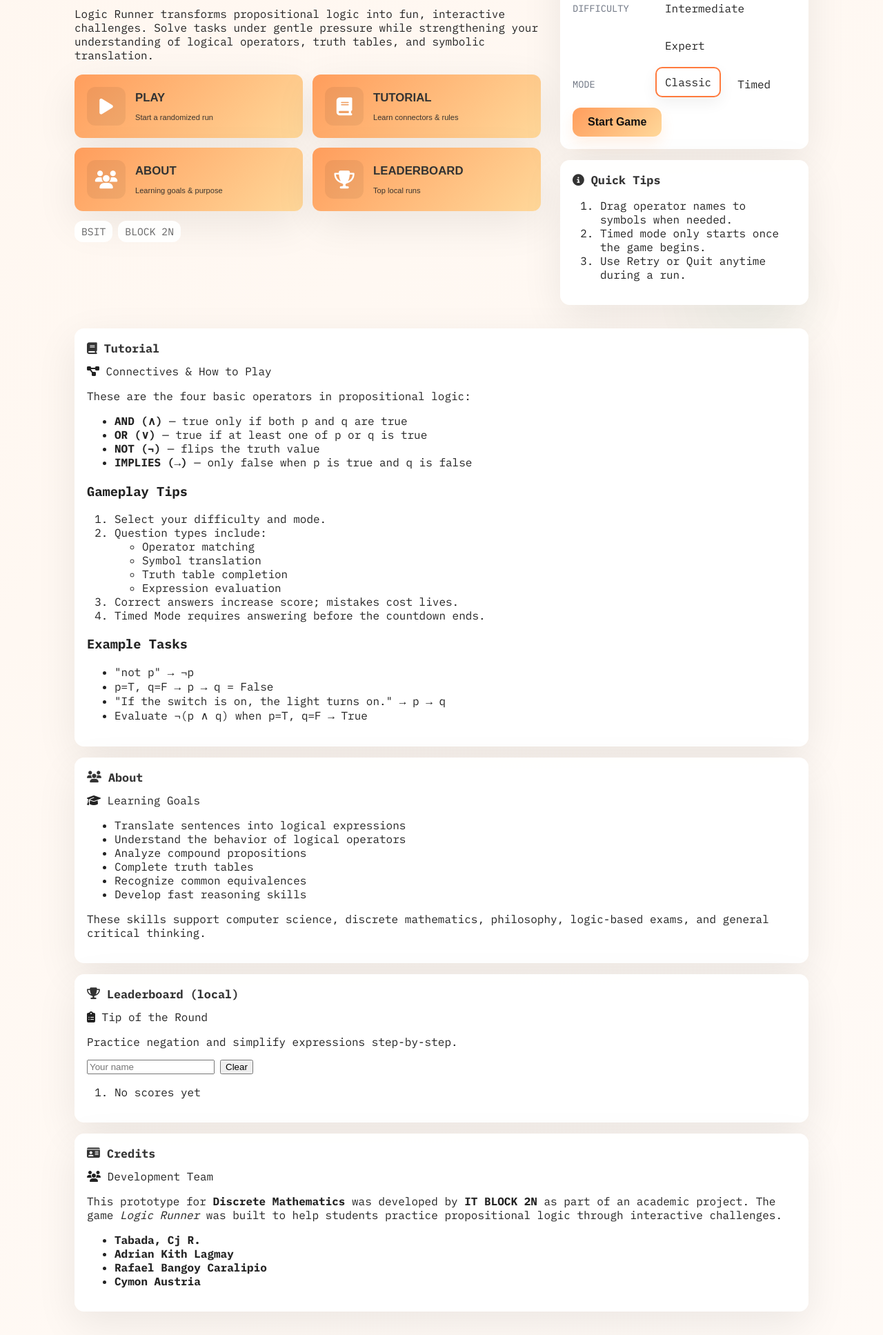
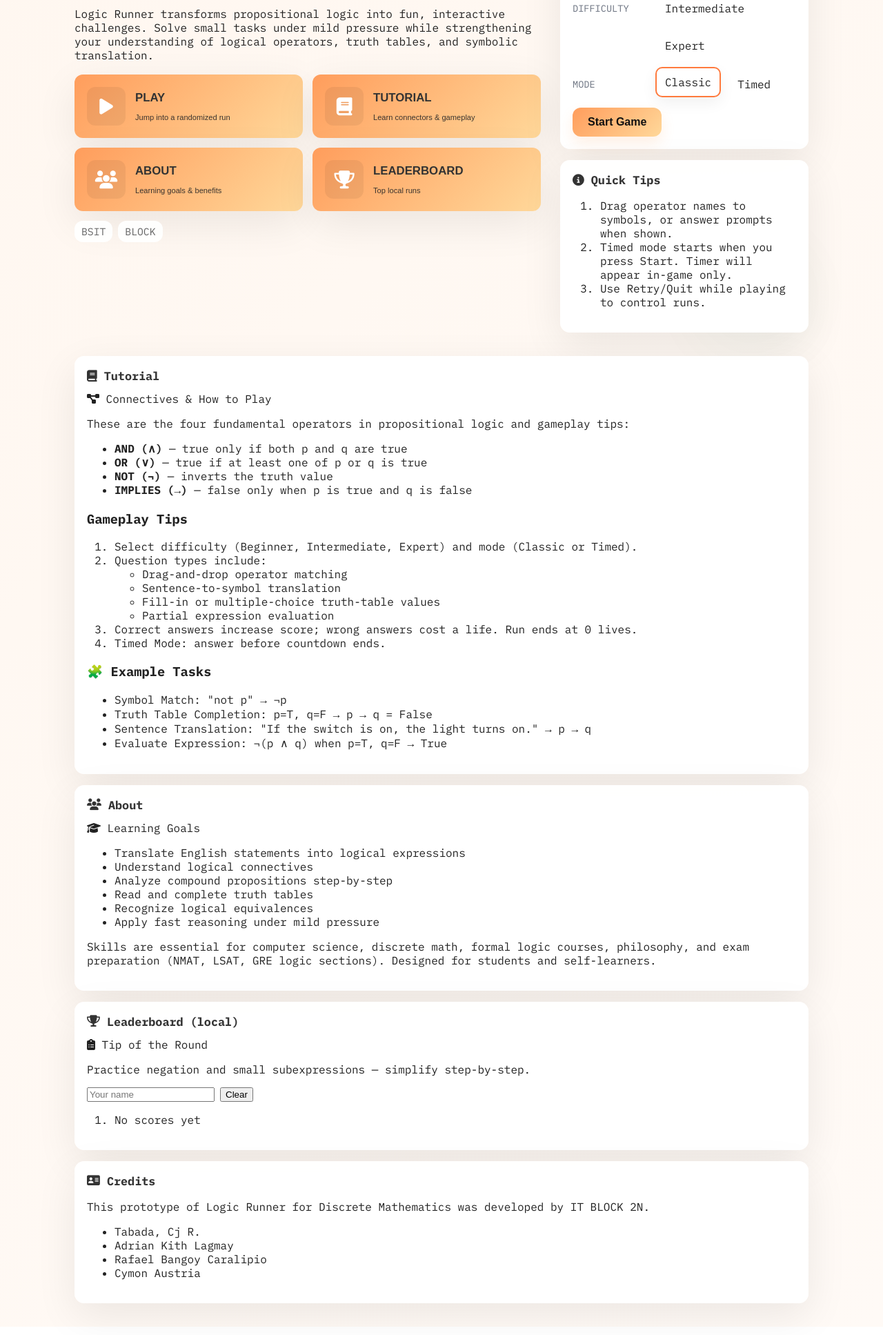
Before and after one commit to bertings1/Logic-Runner-1.0, a plain HTML site: page index.html in a window 1280 px wide. Shown: the part 211-2146 px from the top of the page at 69% size. Drawn offline with Linux system fonts and the light colour scheme.

Commit message:
Update index.html

```diff
--- a/index.html
+++ b/index.html
@@ -8,29 +8,20 @@
   <link rel="stylesheet" href="style.css">
   <link rel="stylesheet" href="https://cdnjs.cloudflare.com/ajax/libs/font-awesome/6.4.0/css/all.min.css">
 </head>
-
 <body>
   <div class="bg-animated" aria-hidden="true"></div>
 
   <header class="topbar" role="banner">
     <div class="topbar-left">
-      <button id="hamburger" class="hamburger" aria-label="Open menu" type="button">
-        <i class="fas fa-bars"></i>
-      </button>
-      <div class="logo" aria-hidden="false">
-        <i class="fas fa-brain"></i><span class="brand">Logic Runner</span>
-      </div>
+      <button id="hamburger" class="hamburger" aria-label="Open menu" type="button"><i class="fas fa-bars"></i></button>
+      <div class="logo" aria-hidden="false"><i class="fas fa-brain"></i><span class="brand">Logic Runner</span></div>
     </div>
 
     <nav class="topnav" id="topnav" aria-label="Main navigation" style="display:none;"></nav>
 
     <div class="topbar-right">
-      <button id="sound-toggle" class="icon-btn" title="Toggle sound" type="button">
-        <i class="fas fa-volume-up"></i>
-      </button>
-      <button id="open-leaderboard" class="icon-btn" title="Leaderboard" type="button">
-        <i class="fas fa-trophy"></i>
-      </button>
+      <button id="sound-toggle" class="icon-btn" title="Toggle sound" type="button"><i class="fas fa-volume-up"></i></button>
+      <button id="open-leaderboard" class="icon-btn" title="Leaderboard" type="button"><i class="fas fa-trophy"></i></button>
     </div>
   </header>
 
@@ -39,107 +30,91 @@
     <button class="menu-item" data-target="tutorial-panel" type="button">Tutorial</button>
     <button class="menu-item" data-target="about-panel" type="button">About</button>
     <button class="menu-item" data-target="leaderboard-panel" type="button">Leaderboard</button>
-    <button class="menu-item" data-target="credits-panel" type="button">Credits</button>
   </div>
 
   <main class="container" id="main-container">
-
     <!-- HOME / PLAY -->
     <section id="home" class="panel active-panel" aria-label="Home">
       <div class="hero" id="hero-section">
         <div class="hero-left">
           <h1 class="shimmer">Logic Runner</h1>
-          <p class="subtitle">A simple prototype tool about Propositional Logic</p>
+          <p class="subtitle">Test your wits and master propositional logic through gameplay.</p>
 
-          <div class="topic-info">
+          <div class="topic-info" aria-hidden="false">
             <div class="topic-title"><i class="fas fa-lightbulb"></i> Master Propositional Logic</div>
-            <p>
-              Logic Runner transforms propositional logic into fun, interactive challenges.
-              Solve tasks under gentle pressure while strengthening your understanding of
-              logical operators, truth tables, and symbolic translation.
-            </p>
+            <p>Logic Runner transforms propositional logic into fun, interactive challenges. Solve small tasks under mild pressure while strengthening your understanding of logical operators, truth tables, and symbolic translation.</p>
           </div>
 
+          <!-- Big Cards layout -->
           <div class="menu-cards" id="menu-cards">
             <div class="big-card-row">
               <button class="big-card" data-target="play" id="card-play" type="button">
                 <div class="card-icon-wrap"><i class="fas fa-play card-icon"></i></div>
-                <div class="card-body">
-                  <span class="card-title">PLAY</span>
-                  <small>Start a randomized run</small>
-                </div>
+                <div class="card-body"><span class="card-title">PLAY</span><small>Jump into a randomized run</small></div>
               </button>
 
               <button class="big-card" data-target="tutorial-panel" id="card-tut" type="button">
                 <div class="card-icon-wrap"><i class="fas fa-book card-icon"></i></div>
-                <div class="card-body">
-                  <span class="card-title">TUTORIAL</span>
-                  <small>Learn connectors & rules</small>
-                </div>
+                <div class="card-body"><span class="card-title">TUTORIAL</span><small>Learn connectors & gameplay</small></div>
               </button>
             </div>
 
             <div class="big-card-row">
               <button class="big-card" data-target="about-panel" id="card-about" type="button">
                 <div class="card-icon-wrap"><i class="fas fa-users card-icon"></i></div>
-                <div class="card-body">
-                  <span class="card-title">ABOUT</span>
-                  <small>Learning goals & purpose</small>
-                </div>
+                <div class="card-body"><span class="card-title">ABOUT</span><small>Learning goals & benefits</small></div>
               </button>
 
               <button class="big-card" data-target="leaderboard-panel" id="card-leader" type="button">
                 <div class="card-icon-wrap"><i class="fas fa-trophy card-icon"></i></div>
-                <div class="card-body">
-                  <span class="card-title">LEADERBOARD</span>
-                  <small>Top local runs</small>
-                </div>
+                <div class="card-body"><span class="card-title">LEADERBOARD</span><small>Top local runs</small></div>
               </button>
             </div>
           </div>
 
           <div class="meta-row">
             <span class="meta-pill">BSIT</span>
-            <span class="meta-pill">BLOCK 2N</span>
+            <span class="meta-pill">BLOCK</span>
           </div>
         </div>
 
         <aside class="hero-right">
           <div class="card" id="settings-card">
             <div class="card-title"><i class="fas fa-sliders-h"></i> GAME SETTINGS</div>
-
             <div class="settings-row">
               <div class="settings-label">DIFFICULTY</div>
               <div class="settings-choices" id="difficulty-select">
-                <div class="settings-card active" data-value="easy">Beginner</div>
-                <div class="settings-card" data-value="medium">Intermediate</div>
-                <div class="settings-card" data-value="hard">Expert</div>
+                <div class="settings-card active" data-value="easy" role="button" tabindex="0">Beginner</div>
+                <div class="settings-card" data-value="medium" role="button" tabindex="0">Intermediate</div>
+                <div class="settings-card" data-value="hard" role="button" tabindex="0">Expert</div>
               </div>
             </div>
 
             <div class="settings-row">
               <div class="settings-label">MODE</div>
               <div class="settings-choices" id="mode-select">
-                <div class="settings-card active" data-value="classic">Classic</div>
-                <div class="settings-card" data-value="timed">Timed</div>
+                <div class="settings-card active" data-value="classic" role="button" tabindex="0">Classic</div>
+                <div class="settings-card" data-value="timed" role="button" tabindex="0">Timed</div>
               </div>
             </div>
 
-            <button id="start-game" class="btn-start" type="button">Start Game</button>
+            <div style="margin-top:12px;">
+              <button id="start-game" class="btn-start" type="button">Start Game</button>
+            </div>
           </div>
 
           <div class="card small-card" id="help-card">
             <div class="card-title"><i class="fas fa-info-circle"></i> Quick Tips</div>
             <ol class="tips">
-              <li>Drag operator names to symbols when needed.</li>
-              <li>Timed mode only starts once the game begins.</li>
-              <li>Use Retry or Quit anytime during a run.</li>
+              <li>Drag operator names to symbols, or answer prompts when shown.</li>
+              <li>Timed mode starts when you press Start. Timer will appear in-game only.</li>
+              <li>Use Retry/Quit while playing to control runs.</li>
             </ol>
           </div>
         </aside>
       </div>
 
-      <section id="game-area" class="game-area"></section>
+      <section id="game-area" class="game-area" aria-live="polite"></section>
     </section>
 
     <!-- TUTORIAL PANEL -->
@@ -149,35 +124,35 @@
 
         <div class="topic-info">
           <div class="topic-title"><i class="fas fa-project-diagram"></i> Connectives & How to Play</div>
-          <p>These are the four basic operators in propositional logic:</p>
+          <p>These are the four fundamental operators in propositional logic and gameplay tips:</p>
           <ul>
             <li><strong>AND (∧)</strong> — true only if both p and q are true</li>
             <li><strong>OR (∨)</strong> — true if at least one of p or q is true</li>
-            <li><strong>NOT (¬)</strong> — flips the truth value</li>
-            <li><strong>IMPLIES (→)</strong> — only false when p is true and q is false</li>
+            <li><strong>NOT (¬)</strong> — inverts the truth value</li>
+            <li><strong>IMPLIES (→)</strong> — false only when p is true and q is false</li>
           </ul>
 
           <h3>Gameplay Tips</h3>
           <ol>
-            <li>Select your difficulty and mode.</li>
+            <li>Select difficulty (Beginner, Intermediate, Expert) and mode (Classic or Timed).</li>
             <li>Question types include:
               <ul>
-                <li>Operator matching</li>
-                <li>Symbol translation</li>
-                <li>Truth table completion</li>
-                <li>Expression evaluation</li>
+                <li>Drag-and-drop operator matching</li>
+                <li>Sentence-to-symbol translation</li>
+                <li>Fill-in or multiple-choice truth-table values</li>
+                <li>Partial expression evaluation</li>
               </ul>
             </li>
-            <li>Correct answers increase score; mistakes cost lives.</li>
-            <li>Timed Mode requires answering before the countdown ends.</li>
+            <li>Correct answers increase score; wrong answers cost a life. Run ends at 0 lives.</li>
+            <li>Timed Mode: answer before countdown ends.</li>
           </ol>
 
-          <h3>Example Tasks</h3>
+          <h3>🧩 Example Tasks</h3>
           <ul>
-            <li>"not p" → ¬p</li>
-            <li>p=T, q=F → p → q = False</li>
-            <li>"If the switch is on, the light turns on." → p → q</li>
-            <li>Evaluate ¬(p ∧ q) when p=T, q=F → True</li>
+            <li>Symbol Match: "not p" → ¬p</li>
+            <li>Truth Table Completion: p=T, q=F → p → q = False</li>
+            <li>Sentence Translation: "If the switch is on, the light turns on." → p → q</li>
+            <li>Evaluate Expression: ¬(p ∧ q) when p=T, q=F → True</li>
           </ul>
         </div>
       </div>
@@ -187,21 +162,17 @@
     <section id="about-panel" class="panel">
       <div class="card about-card">
         <div class="card-title"><i class="fas fa-users"></i> About</div>
-
         <div class="topic-info">
           <div class="topic-title"><i class="fas fa-graduation-cap"></i> Learning Goals</div>
           <ul>
-            <li>Translate sentences into logical expressions</li>
-            <li>Understand the behavior of logical operators</li>
-            <li>Analyze compound propositions</li>
-            <li>Complete truth tables</li>
-            <li>Recognize common equivalences</li>
-            <li>Develop fast reasoning skills</li>
+            <li>Translate English statements into logical expressions</li>
+            <li>Understand logical connectives</li>
+            <li>Analyze compound propositions step-by-step</li>
+            <li>Read and complete truth tables</li>
+            <li>Recognize logical equivalences</li>
+            <li>Apply fast reasoning under mild pressure</li>
           </ul>
-          <p>
-            These skills support computer science, discrete mathematics, philosophy,
-            logic-based exams, and general critical thinking.
-          </p>
+          <p>Skills are essential for computer science, discrete math, formal logic courses, philosophy, and exam preparation (NMAT, LSAT, GRE logic sections). Designed for students and self-learners.</p>
         </div>
       </div>
     </section>
@@ -213,7 +184,7 @@
 
         <div class="topic-info">
           <div class="topic-title"><i class="fas fa-clipboard-list"></i> Tip of the Round</div>
-          <p id="topic-tip">Practice negation and simplify expressions step-by-step.</p>
+          <p id="topic-tip">Practice negation and small subexpressions — simplify step-by-step.</p>
         </div>
 
         <div style="display:flex;gap:.5rem;align-items:center;margin-bottom:8px;">
@@ -221,50 +192,36 @@
           <button id="clear-leader" class="btn btn-secondary" type="button">Clear</button>
         </div>
 
-        <ol id="leader-list"></ol>
+        <ol id="leader-list" aria-live="polite"></ol>
       </div>
     </section>
 
     <!-- CREDITS PANEL -->
     <section id="credits-panel" class="panel">
-      <div class="card about-card">
-        <div class="card-title"><i class="fas fa-id-card"></i> Credits</div>
-
-        <div class="topic-info">
-          <div class="topic-title"><i class="fas fa-users"></i> Development Team</div>
-          <p>
-            This prototype for <strong>Discrete Mathematics</strong> was developed by
-            <strong>IT BLOCK 2N</strong> as part of an academic project. The game
-            <em>Logic Runner</em> was built to help students practice propositional logic
-            through interactive challenges.
-          </p>
-
-          <ul>
-            <li><strong>Tabada, Cj R.</strong></li>
-            <li><strong>Adrian Kith Lagmay</strong></li>
-            <li><strong>Rafael Bangoy Caralipio</strong></li>
-            <li><strong>Cymon Austria</strong></li>
-          </ul>
-        </div>
+      <div class="card">
+        <div class="card-title"><i class="fas fa-address-card"></i> Credits</div>
+        <p>This prototype of Logic Runner for Discrete Mathematics was developed by IT BLOCK 2N.</p>
+        <ul>
+          <li>Tabada, Cj R.</li>
+          <li>Adrian Kith Lagmay</li>
+          <li>Rafael Bangoy Caralipio</li>
+          <li>Cymon Austria</li>
+        </ul>
       </div>
     </section>
-
   </main>
 
-  <!-- FLOATING HUD -->
-  <div id="floating-ui" class="floating-ui" style="display:none;">
+  <!-- Floating HUD -->
+  <div id="floating-ui" class="floating-ui" aria-hidden="true" style="display:none;">
     <div class="floating-top">
-      <div class="status-indicator"><i class="fas fa-layer-group"></i> <span id="stat-level">0/0</span></div>
-      <div class="status-indicator"><i class="fas fa-star"></i> <span id="stat-score">0</span></div>
-      <div class="status-indicator"><i class="fas fa-heart"></i> <span id="stat-lives">3</span></div>
-      <div id="floating-timer" class="status-indicator" style="display:none;">
-        <i class="fas fa-stopwatch"></i> <span id="timer-value">0</span>s
-      </div>
+      <div class="status-indicator" title="Level"><i class="fas fa-layer-group"></i> <span id="stat-level">0/0</span></div>
+      <div class="status-indicator" title="Score"><i class="fas fa-star"></i> <span id="stat-score">0</span></div>
+      <div class="status-indicator" title="Lives"><i class="fas fa-heart"></i> <span id="stat-lives">3</span></div>
+      <div id="floating-timer" class="status-indicator" style="display:none;" title="Timer"><i class="fas fa-stopwatch"></i> <span id="timer-value">0</span>s</div>
     </div>
-
     <div class="floating-actions">
-      <button id="btn-retry" class="btn floating-btn"><i class="fas fa-redo"></i> Retry</button>
-      <button id="btn-quit" class="btn floating-btn"><i class="fas fa-sign-out-alt"></i> Quit</button>
+      <button id="btn-retry" class="btn floating-btn" title="Retry" type="button"><i class="fas fa-redo"></i> Retry</button>
+      <button id="btn-quit" class="btn floating-btn" title="Quit" type="button"><i class="fas fa-sign-out-alt"></i> Quit</button>
     </div>
   </div>
 
```
